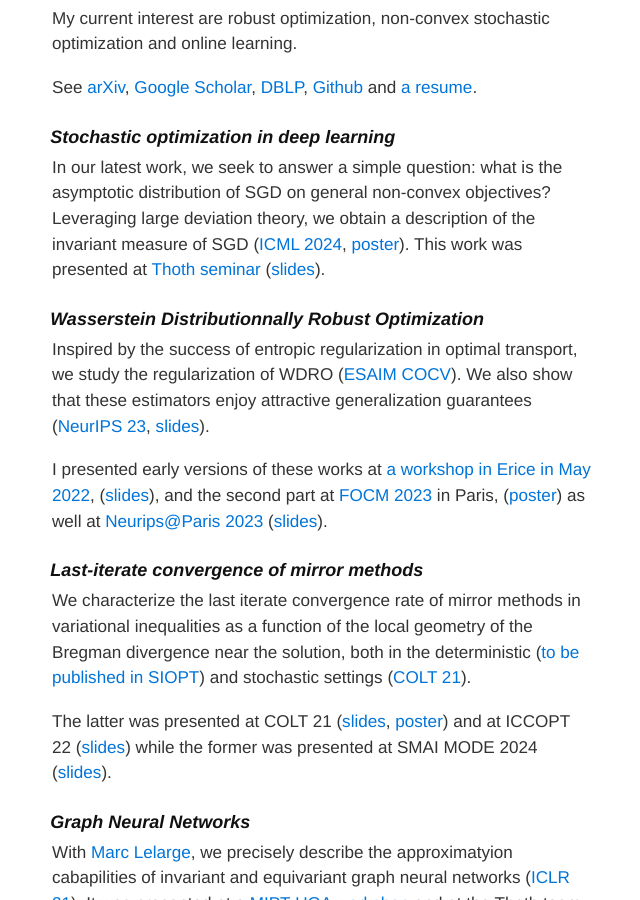
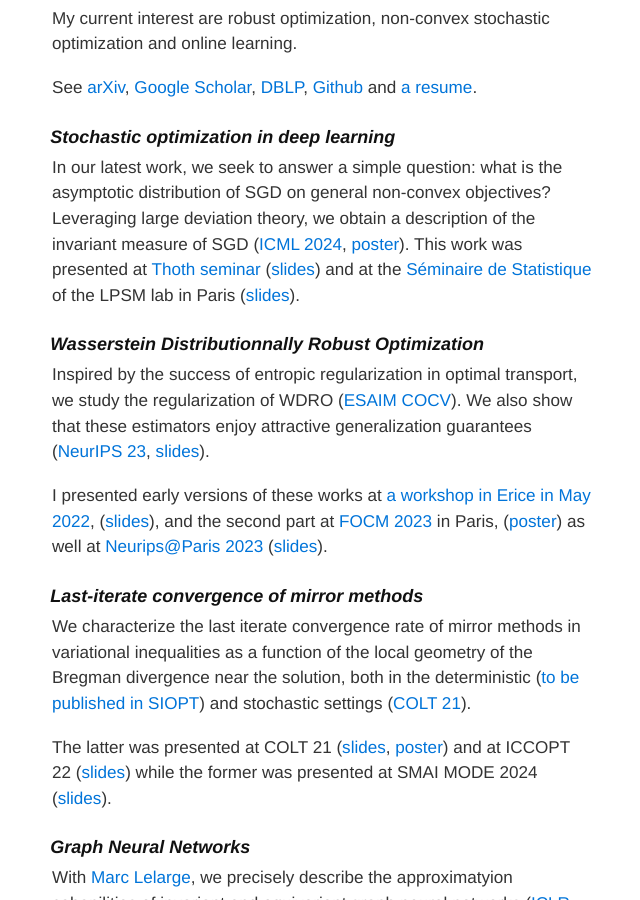
Before and after one commit to wazizian/wazizian.github.io, a Jekyll site: the page built from index.md, in a window 1280 px wide and 900 px high, scrolled down 643 px. Shown: the whole window, without its empty margins (318-958 px from the left). Built offline with Jekyll 4.4.1, drawn with Linux system fonts in a browser that asks for light colours.

Commit message:
Add slides Paris

```diff
--- a/index.md
+++ b/index.md
@@ -24,7 +24,7 @@ See [arXiv](https://arxiv.org/a/azizian_w_1.html), [Google Scholar](https://scho
 
 #### Stochastic optimization in deep learning
 In our latest work, we seek to answer a simple question: what is the asymptotic distribution of SGD on general non-convex objectives?
-Leveraging large deviation theory, we obtain a description of the invariant measure of SGD ([ICML 2024](https://arxiv.org/abs/2406.09241), [poster](pdf/poster_icml24.pdf)). This work was presented at [Thoth seminar](https://team.inria.fr/thoth/) ([slides](pdf/slides_retraite_thoth_2024.pdf)).
+Leveraging large deviation theory, we obtain a description of the invariant measure of SGD ([ICML 2024](https://arxiv.org/abs/2406.09241), [poster](pdf/poster_icml24.pdf)). This work was presented at [Thoth seminar](https://team.inria.fr/thoth/) ([slides](pdf/slides_retraite_thoth_2024.pdf)) and at the [Séminaire de Statistique](https://www.lpsm.paris/seminaires/statp6p7/index) of the LPSM lab in Paris ([slides](pdf/slides_UParis_Oct_2024.pdf)).
 
 #### Wasserstein Distributionnally Robust Optimization
  Inspired by the success of entropic regularization in optimal transport, we study the regularization of WDRO ([ESAIM COCV](https://arxiv.org/abs/2205.08826)).
```
Also changed, not shown: 1 other file.
